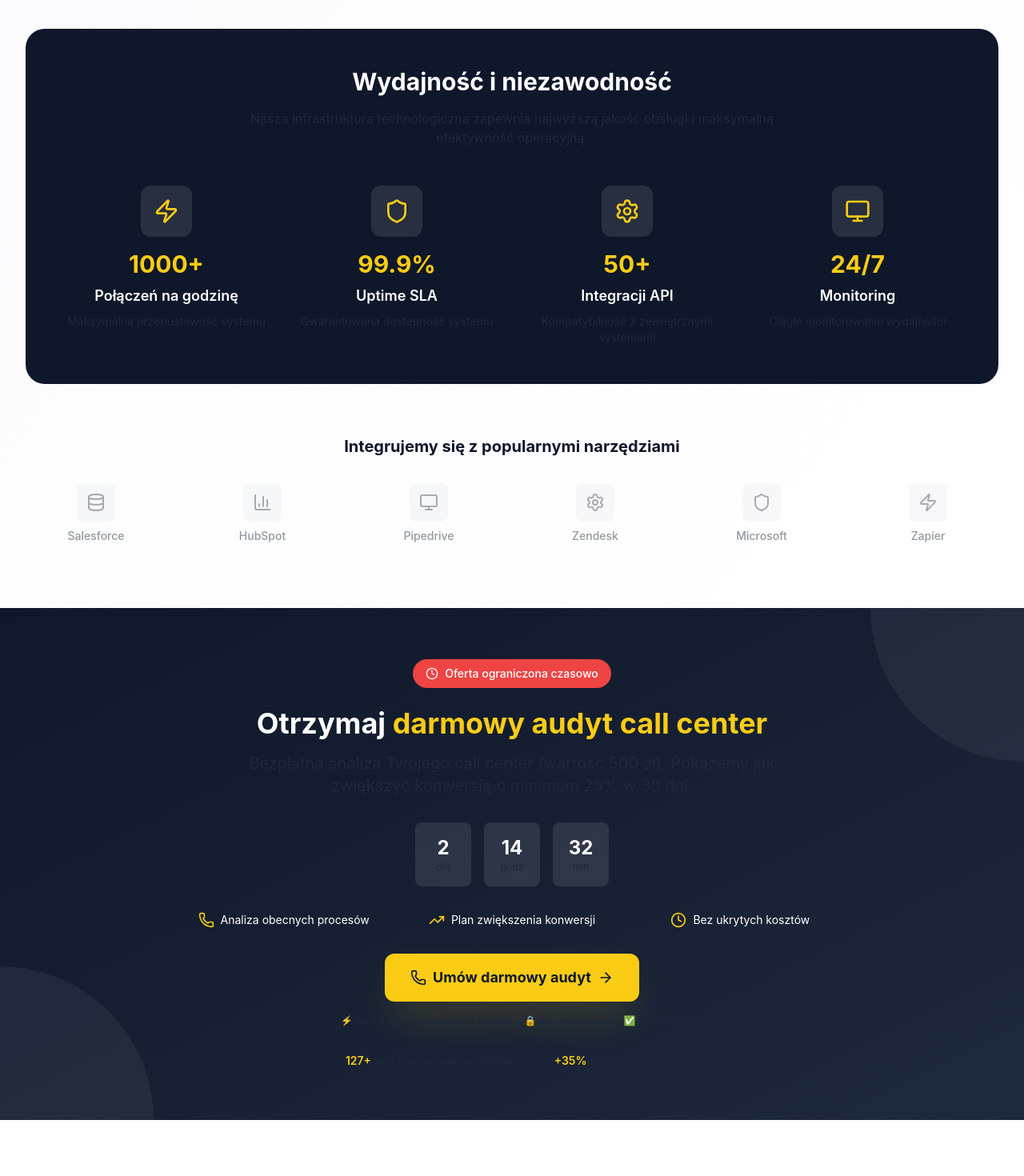
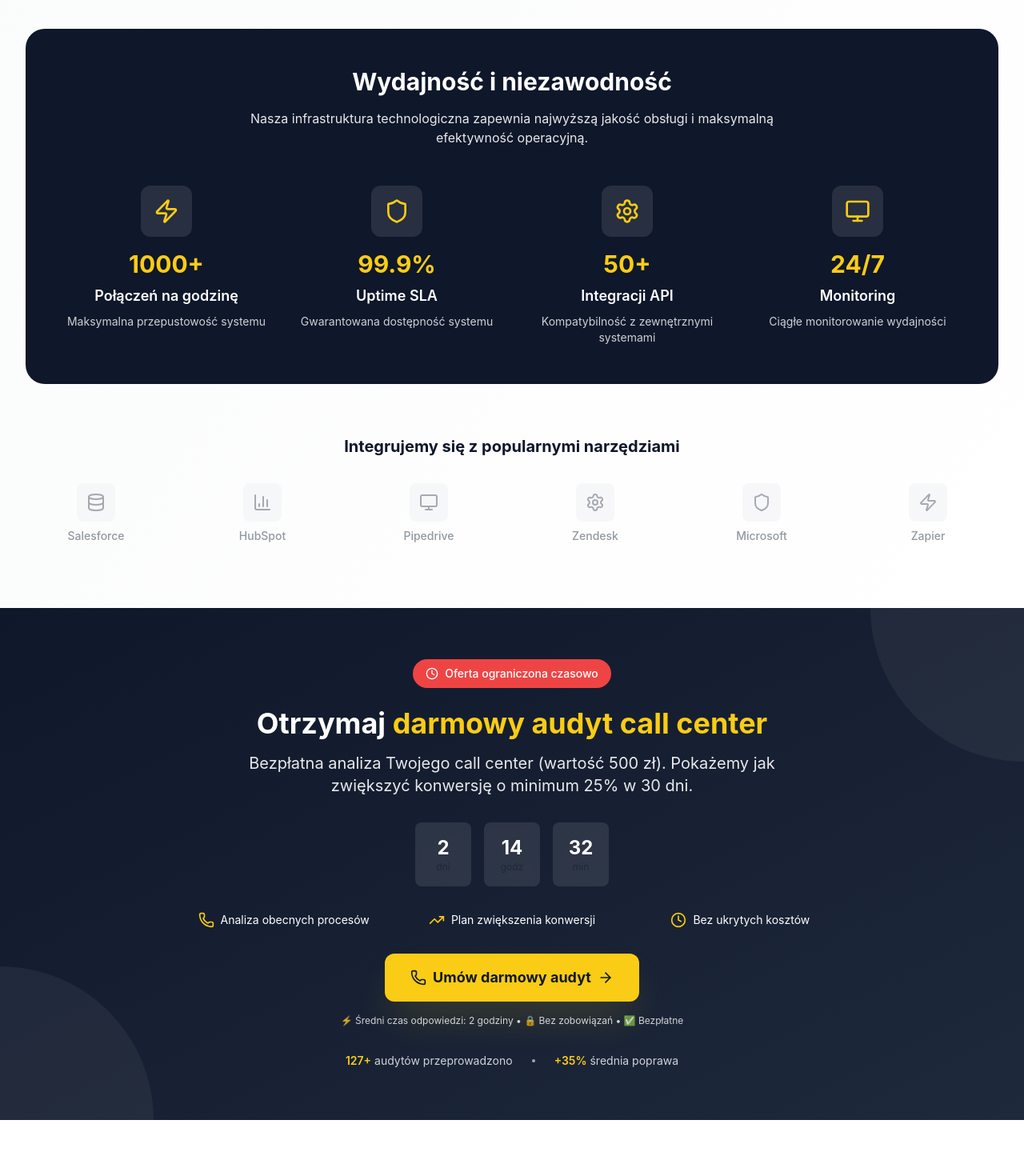
Before and after one commit to selectpilot/selectcentre-v2, a React (Vite) app: page / in a window 1280 px wide. Shown: the part 4940-6410 px from the top of the page at 80% size. Built offline with nearby package versions, Linux system fonts and the light colour scheme; no server answers.

Commit message:
Fix text contrast issues on dark backgrounds
- Improved readability in TechnologySection capabilities metrics
- Enhanced text visibility in LeadMagnet section
- Changed navy-light text to white/80 and white/90 opacity for better contrast
- Updated separator colors for consistency

```diff
--- a/src/components/LeadMagnet.jsx
+++ b/src/components/LeadMagnet.jsx
@@ -121,7 +121,7 @@ const LeadMagnet = () => {
             Otrzymaj <span className="text-yellow-400">darmowy audyt call center</span>
           </h2>
 
-          <p className="text-xl text-navy-light mb-8 max-w-2xl mx-auto">
+          <p className="text-xl text-white/90 mb-8 max-w-2xl mx-auto">
             Bezpłatna analiza Twojego call center (wartość 500 zł).
             Pokażemy jak zwiększyć konwersję o minimum 25% w 30 dni.
           </p>
@@ -170,17 +170,17 @@ const LeadMagnet = () => {
             <ArrowRight size={20} />
           </motion.button>
 
-          <p className="text-xs text-navy-light mt-4">
+          <p className="text-xs text-white/80 mt-4">
             ⚡ Średni czas odpowiedzi: 2 godziny • 🔒 Bez zobowiązań • ✅ Bezpłatne
           </p>
 
           {/* Social proof */}
-          <div className="mt-8 flex items-center justify-center gap-6 text-sm text-navy-light">
+          <div className="mt-8 flex items-center justify-center gap-6 text-sm text-white/80">
             <div className="flex items-center gap-1">
               <span className="text-yellow-400 font-semibold">127+</span>
               <span>audytów przeprowadzono</span>
             </div>
-            <div className="w-1 h-1 bg-navy-light rounded-full"></div>
+            <div className="w-1 h-1 bg-white/60 rounded-full"></div>
             <div className="flex items-center gap-1">
               <span className="text-yellow-400 font-semibold">+35%</span>
               <span>średnia poprawa</span>
--- a/src/components/TechnologySection.jsx
+++ b/src/components/TechnologySection.jsx
@@ -114,7 +114,7 @@ const TechnologySection = () => {
             <h3 className="text-2xl md:text-3xl font-bold mb-4">
               Wydajność i niezawodność
             </h3>
-            <p className="text-navy-light max-w-2xl mx-auto">
+            <p className="text-white/90 max-w-2xl mx-auto">
               Nasza infrastruktura technologiczna zapewnia najwyższą jakość obsługi
               i maksymalną efektywność operacyjną.
             </p>
@@ -134,8 +134,8 @@ const TechnologySection = () => {
                   <capability.icon className="w-8 h-8 text-yellow-400" />
                 </div>
                 <div className="text-3xl font-bold text-yellow-400 mb-2">{capability.metric}</div>
-                <div className="text-lg font-semibold mb-2">{capability.label}</div>
-                <div className="text-sm text-navy-light">{capability.description}</div>
+                <div className="text-lg font-semibold mb-2 text-white">{capability.label}</div>
+                <div className="text-sm text-white/80">{capability.description}</div>
               </motion.div>
             ))}
           </div>
```
